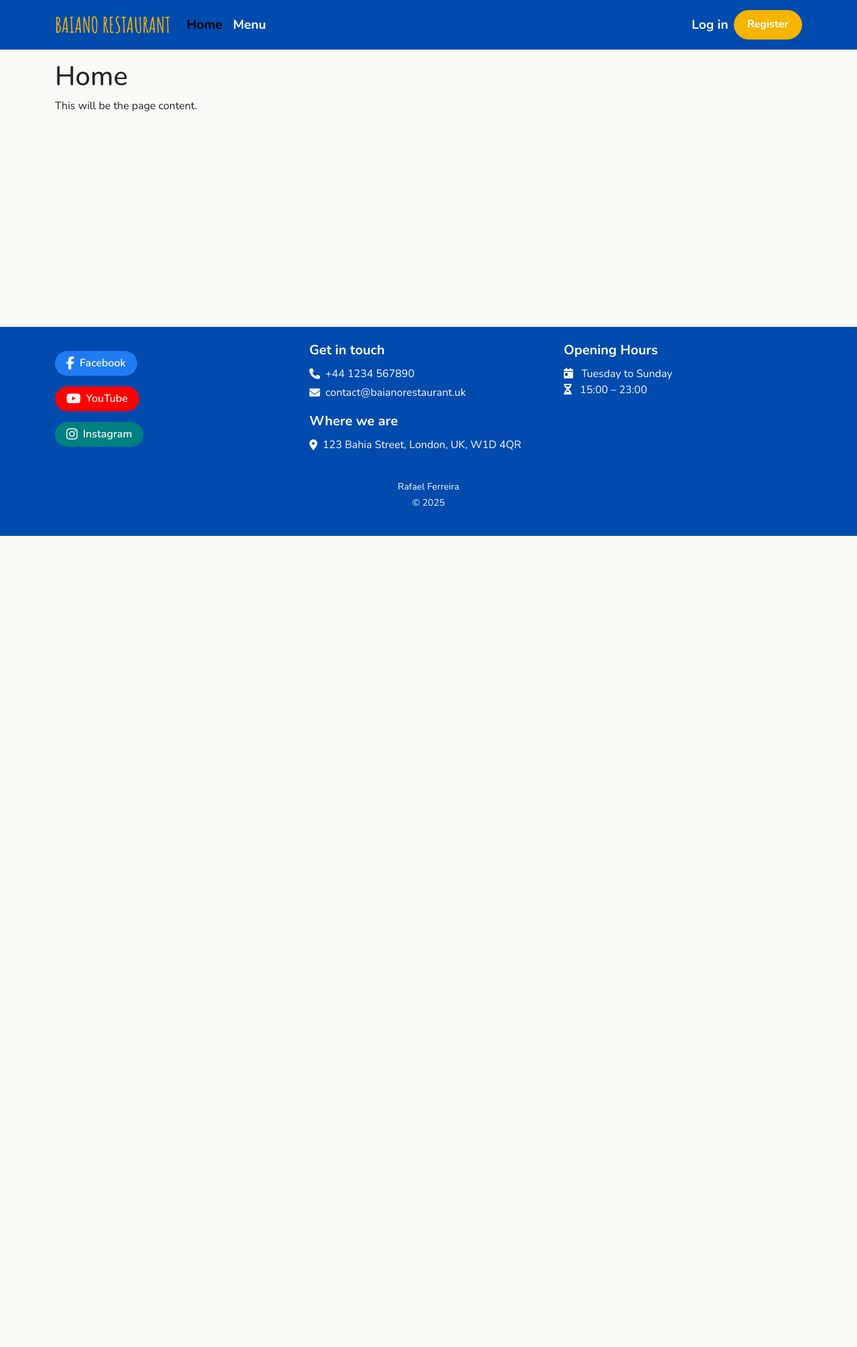
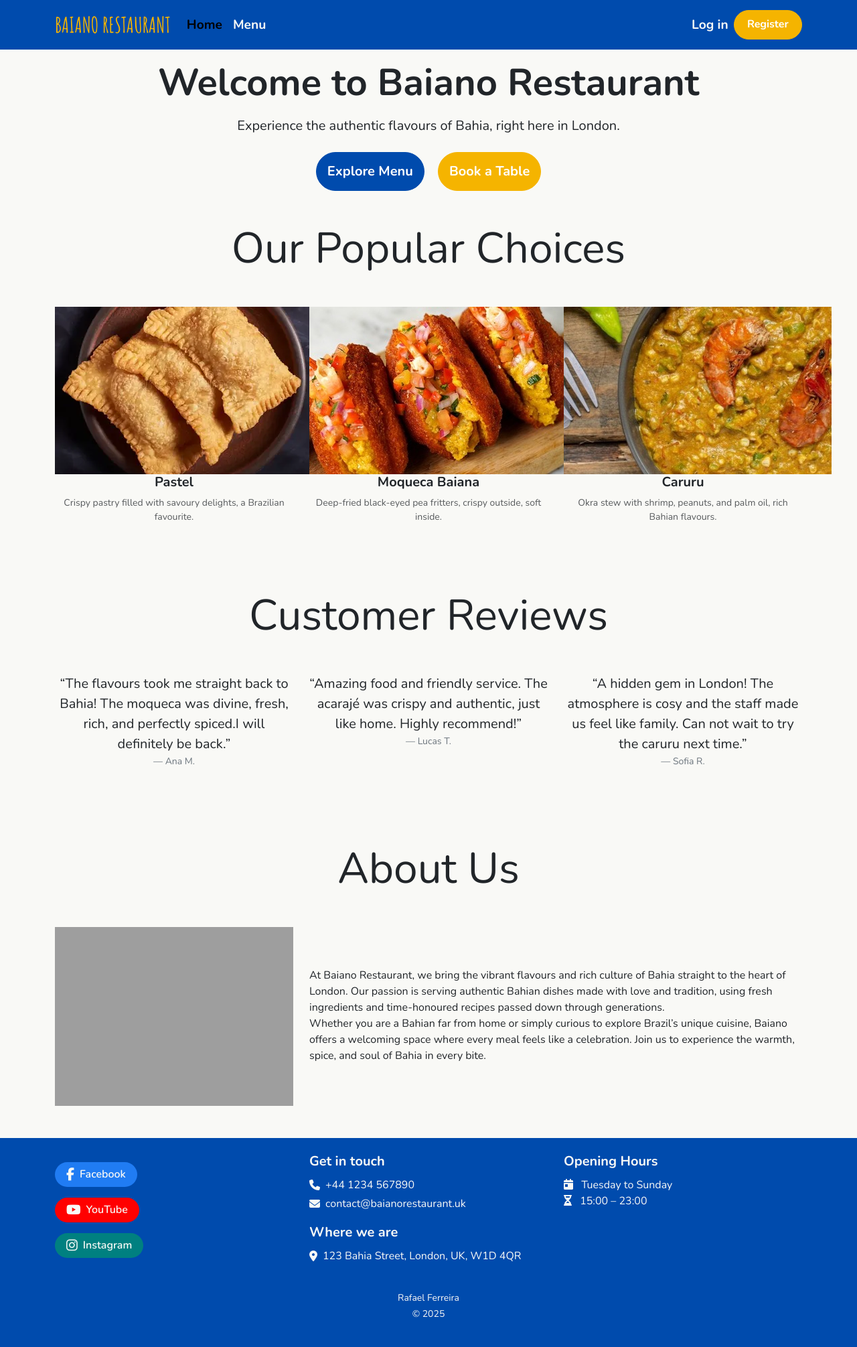
Before and after one commit to faelf/baiano, a Django app: page / in a window 1280 px wide. Shown: the whole page at 67% size. Before the commit the page ends 800 px from the top, so only its background shows below. Run offline with Django 4.2, Linux system fonts and the light colour scheme; some libraries are stand-ins or nearby versions; grey boxes are pictures that could not be loaded.

Commit message:
Add Hero, Feature Dishes, Customer Reviews, About

```diff
--- a/restaurant/templates/restaurant/home.html
+++ b/restaurant/templates/restaurant/home.html
@@ -1,14 +1,104 @@
 {% extends "base.html" %}
+{% load static %}
 
 {% block page-title %}
-  <title>Baiano | Home</title>
+<title>Baiano | Home</title>
 {% endblock page-title %}
 
 {% block content %}
 
-  <div class="container">
-    <h1>Home</h1>
-    <p>This will be the page content.</p>
+<!-- Hero Section -->
+
+<div class="hero">
+  <div class="container text-center">
+    <h1 class="display-4 fw-bold mb-3">Welcome to Baiano Restaurant</h1>
+    <p class="lead mb-4">Experience the authentic flavours of Bahia, right here in London.</p>
+    <a href="{% url 'menu' %}" class="btn btn-primary btn-lg p-3 me-3">Explore Menu</a>
+    <a href="{% url 'reservations' %}" class="btn btn-secondary p-3 btn-lg">Book a Table</a>
+  </div>
+</div>
+
+<!-- Feature Dishes -->
+
+<div class="container my-5">
+  <div class="text-center mb-5">
+    <p class="display-3">Our Popular Choices</p>
   </div>
 
+  <div class="row text-center justify-content-around">
+    <div class="col-12 col-md-4 feat-dishes">
+      <img src="{% static 'images/pastel.png' %}" alt="Pastel">
+      <h5 class="fw-bold">Pastel</h5>
+      <p class="text-muted small">Crispy pastry filled with savoury delights, a Brazilian favourite.</p>
+    </div>
+
+    <div class="col-12 col-md-4 feat-dishes">
+      <img src="{% static 'images/acaraje.jpg' %}" alt="Acaraje">
+      <h5 class="fw-bold">Moqueca Baiana</h5>
+      <p class="text-muted small">Deep-fried black-eyed pea fritters, crispy outside, soft inside.</p>
+    </div>
+
+    <div class="col-12 col-md-4 feat-dishes">
+      <img src="{% static 'images/caruru.jpg' %}" alt="Caruru">
+      <h5 class="fw-bold">Caruru</h5>
+      <p class="text-muted small">Okra stew with shrimp, peanuts, and palm oil, rich Bahian flavours.</p>
+    </div>
+  </div>
+</div>
+
+<div class="customer-reviews">
+  <div class="container my-5">
+    <div class="text-center mb-5">
+      <p class="display-3">Customer Reviews</p>
+    </div>
+
+    <div class="row text-center justify-content-around">
+      <div class="col-12 col-md-4">
+        <figure>
+          <blockquote class="blockquote">
+            <p>“The flavours took me straight back to Bahia! The moqueca was divine, fresh, rich, and perfectly spiced.I will definitely be back.”</p>
+          </blockquote>
+          <figcaption class="blockquote-footer">Ana M.</figcaption>
+        </figure>
+      </div>
+
+      <div class="col-12 col-md-4">
+        <figure>
+          <blockquote class="blockquote">
+            <p>“Amazing food and friendly service. The acarajé was crispy and authentic, just like home. Highly recommend!”</p>
+          </blockquote>
+          <figcaption class="blockquote-footer">Lucas T.</figcaption>
+        </figure>
+      </div>
+
+      <div class="col-12 col-md-4">
+        </figure>
+          <blockquote class="blockquote">
+            <p>“A hidden gem in London! The atmosphere is cosy and the staff made us feel like family. Can not wait to try the caruru next time.”</p>
+          </blockquote>
+          <figcaption class="blockquote-footer">Sofia R.</figcaption>
+        </figure>
+      </div>
+    </div>
+  </div>
+</div>
+
+<div class="about">
+  <div class="container my-5">
+    <div class="text-center mb-5">
+      <p class="display-3">About Us</p>
+    </div>
+    <div class="row">
+      <div class="col-12 col-md-4 text-center">
+        <img class="img-fluid" src="{% static 'images/restaurant-photo.png' %}" alt="A photo of the restaurant">
+      </div>
+      <div class="col-12 col-md-8 d-flex align-items-center">
+        <p>At Baiano Restaurant, we bring the vibrant flavours and rich culture of Bahia straight to the heart of London. Our passion is serving authentic Bahian dishes made with love and tradition, using fresh ingredients and time-honoured recipes passed down through generations.<br>
+        Whether you are a Bahian far from home or simply curious to explore Brazil&rsquo;s unique cuisine, Baiano offers a welcoming space where every meal feels like a celebration. Join us to experience the warmth, spice, and soul of Bahia in every bite.</p>
+      </div>
+    </div>
+  </div>
+</div>
+
+
 {% endblock content %}
```
